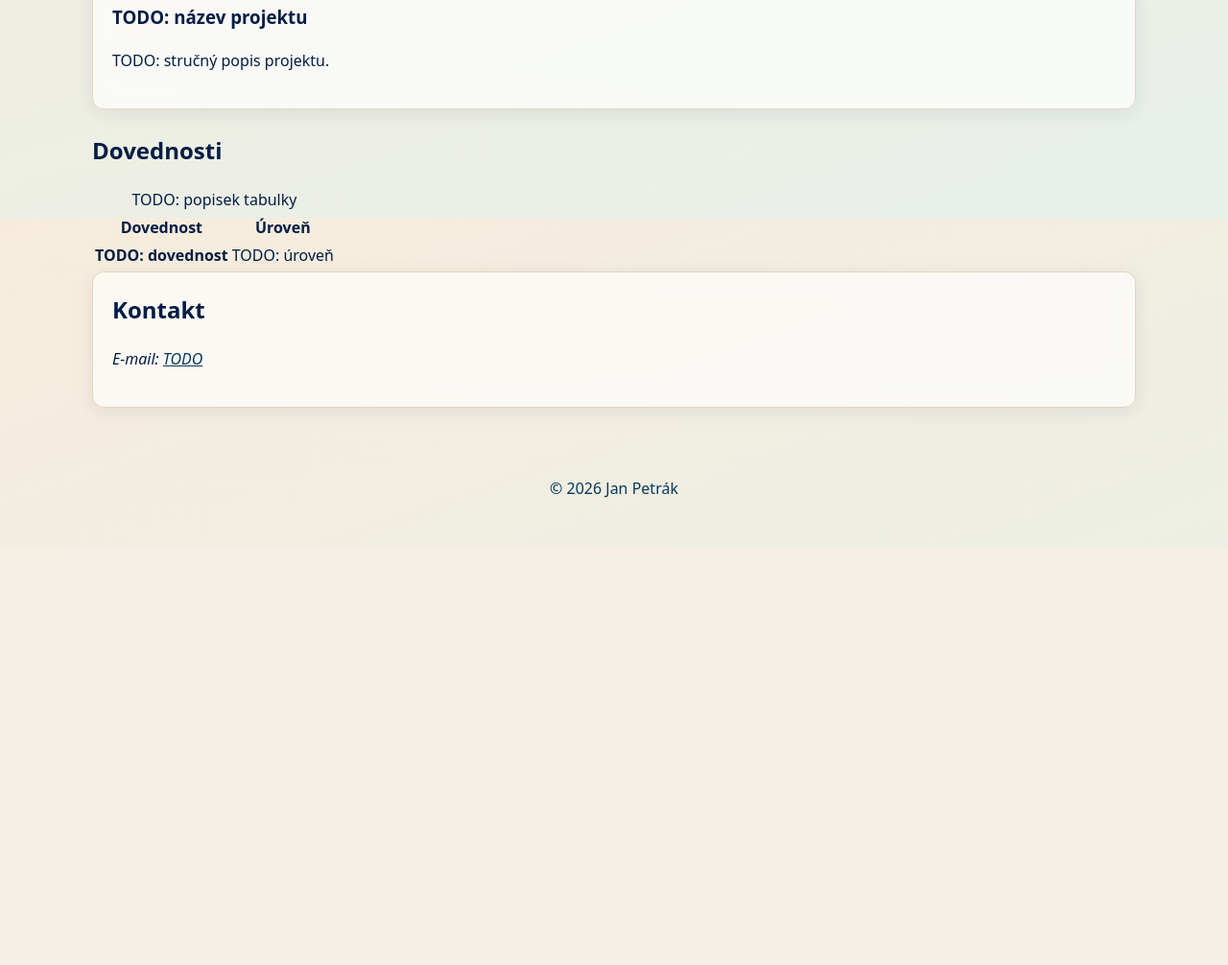
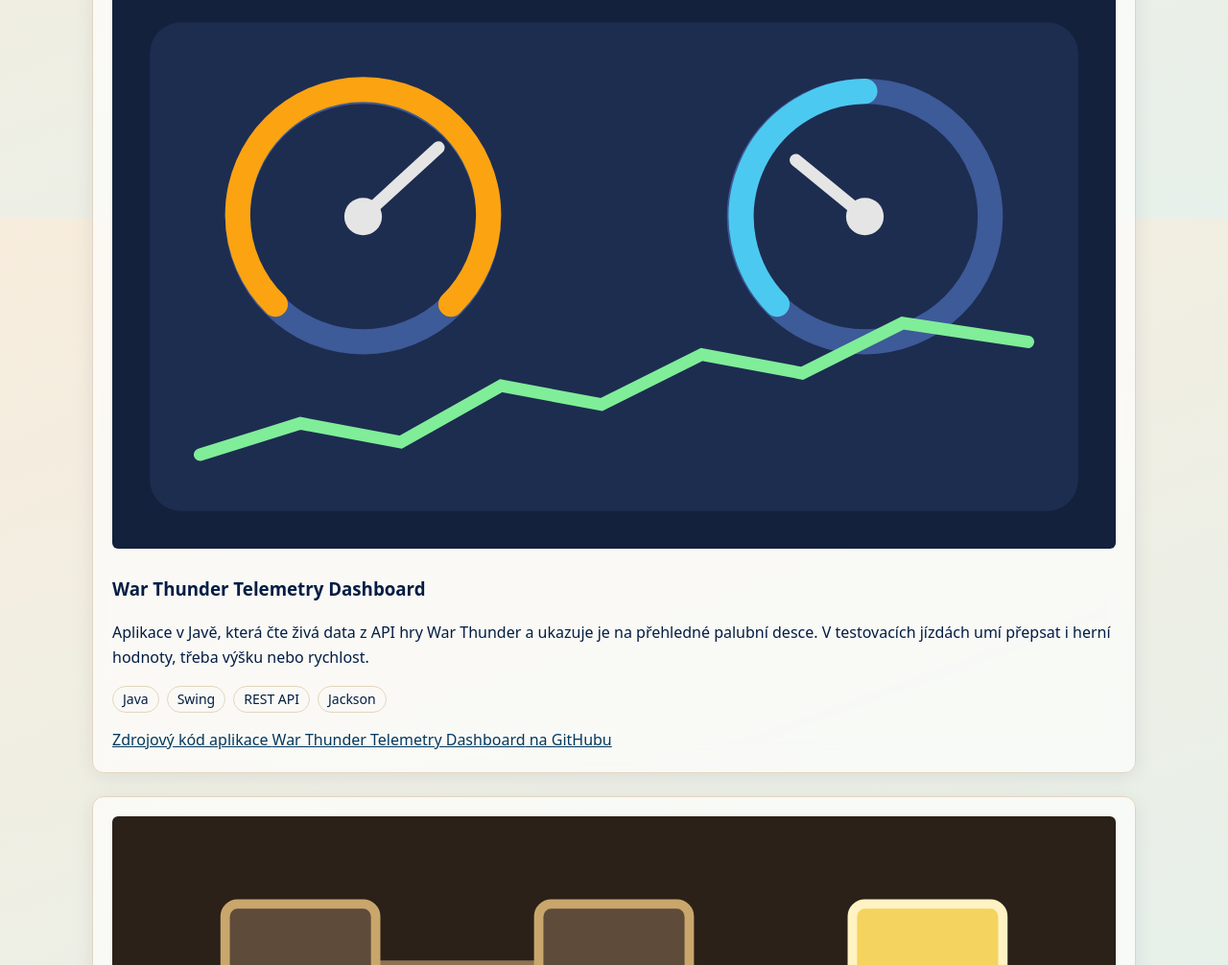
Before and after one commit to Meko-lol/osobni-stranka, a plain HTML site: page index.html in a window 1280 px wide. Shown: the part 572-1578 px from the top of the page at 96% size. Before the commit the page ends 1143 px from the top, so only its background shows below. Drawn offline with Linux system fonts and the light colour scheme.

Commit message:
feat: tři projekty s obrázky

```diff
--- a/css/style.css
+++ b/css/style.css
@@ -126,6 +126,31 @@ nav a:hover {
   }
 }
 
+.project-list {
+  display: grid;
+  column-gap: 1.5rem;
+}
+
+.project img {
+  width: 100%;
+  border-radius: 0.375rem;
+}
+
+.tags {
+  display: flex;
+  flex-wrap: wrap;
+  gap: 0.5rem;
+  padding: 0;
+  list-style: none;
+}
+
+.tags li {
+  padding: 0.125rem 0.625rem;
+  border: 1px solid var(--border);
+  border-radius: 1rem;
+  font-size: 0.875rem;
+}
+
 footer {
   padding: 2rem 1rem;
   color: var(--muted);
--- a/index.html
+++ b/index.html
@@ -35,11 +35,51 @@
 
     <section id="projekty" aria-labelledby="projekty-nadpis">
       <h2 id="projekty-nadpis">Projekty</h2>
-      <!-- TODO: alespoň tři položky, každá s obrázkem. Zkopírujte celý prvek article a upravte ho. -->
-      <article class="card">
-        <h3>TODO: název projektu</h3>
-        <p>TODO: stručný popis projektu.</p>
-      </article>
+      <div class="project-list">
+        <article class="card project">
+          <img src="img/wt-telemetrie.svg" width="320" height="180"
+               alt="Ilustrace palubní desky se dvěma budíky pro rychlost a výšku a grafem průběhu letu">
+          <h3 lang="en">War Thunder Telemetry Dashboard</h3>
+          <p>Aplikace v Javě, která čte živá data z API hry War Thunder a ukazuje je na přehledné palubní desce.
+             V testovacích jízdách umí přepsat i herní hodnoty, třeba výšku nebo rychlost.</p>
+          <ul class="tags" aria-label="Použité technologie">
+            <li>Java</li>
+            <li>Swing</li>
+            <li>REST API</li>
+            <li>Jackson</li>
+          </ul>
+          <a href="https://github.com/Meko-lol/Projekt_WT_Devmenu">Zdrojový kód aplikace <span lang="en">War Thunder Telemetry Dashboard</span> na GitHubu</a>
+        </article>
+
+        <article class="card project">
+          <img src="img/prisoner-of-the-depths.svg" width="320" height="180"
+               alt="Ilustrace mapy podzemí: šest místností propojených chodbami, jedna z nich svítí jako východ">
+          <h3 lang="en">Prisoner of the Depths</h3>
+          <p>Textová adventura, ve které utíkáte z podzemní trpasličí ruiny. Mapa se při každé hře náhodně
+             vygeneruje a místnosti, předměty i postavy se načítají ze souborů JSON.</p>
+          <ul class="tags" aria-label="Použité technologie">
+            <li>Java</li>
+            <li>JSON</li>
+            <li>návrhový vzor Command</li>
+          </ul>
+          <a href="https://github.com/Meko-lol/Projekt">Zdrojový kód hry <span lang="en">Prisoner of the Depths</span> na GitHubu</a>
+        </article>
+
+        <article class="card project">
+          <img src="img/homelab.svg" width="320" height="180"
+               alt="Ilustrace serverové skříně se třemi servery a svítícími kontrolkami">
+          <h3>Domácí server (homelab)</h3>
+          <p>Vlastní server, na kterém běží služby na subdoménách jpetrak.dev: Gitea pro repozitáře,
+             Jellyfin jako mediální server a Homarr jako přehledová nástěnka.</p>
+          <ul class="tags" aria-label="Použité technologie">
+            <li>self-hosting</li>
+            <li>Linux</li>
+            <li>sítě</li>
+            <li>domény</li>
+          </ul>
+          <a href="https://gitea.jpetrak.dev">Moje Gitea s repozitáři na domácím serveru</a>
+        </article>
+      </div>
     </section>
 
     <section id="dovednosti" aria-labelledby="dovednosti-nadpis">
```
Also changed, not shown: img/homelab.svg (added), img/prisoner-of-the-depths.svg (added), img/wt-telemetrie.svg (added).
